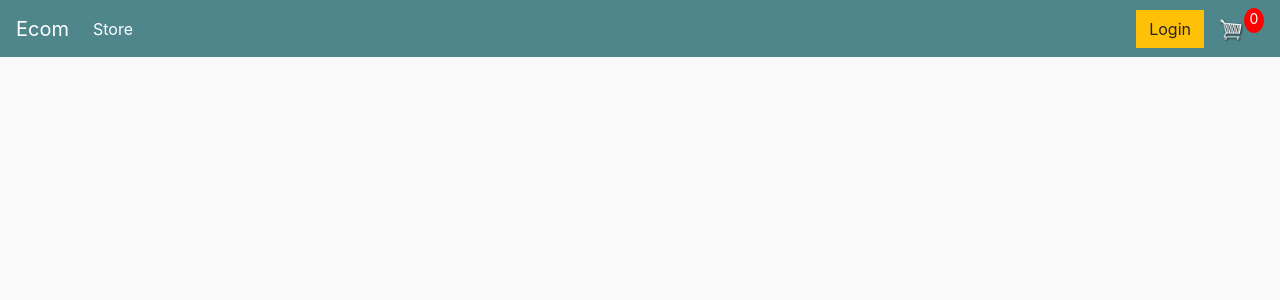
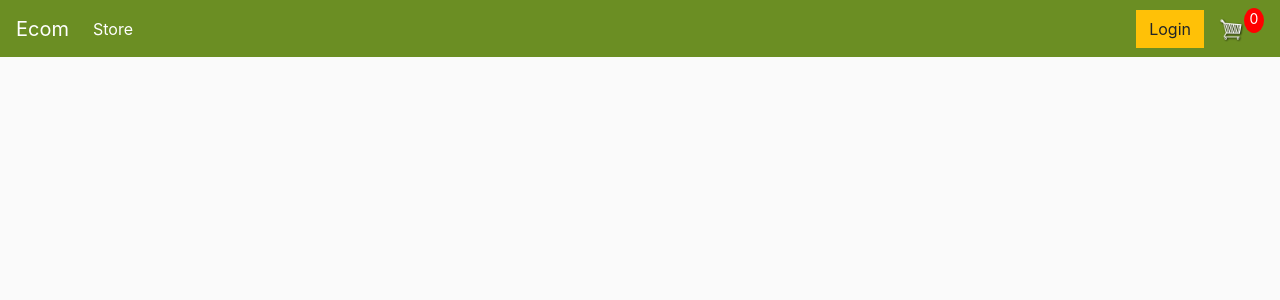
Before and after one commit to MaksSemenko/ecom_project, a Django app: page / in a window 1280 px wide. Shown: the top 300 px of the page. Run offline with Django 4.2, Linux system fonts and the light colour scheme; data that the repository does not hold is empty; some libraries are stand-ins or nearby versions.

Commit message:
change navbar color

```diff
--- a/static/css/main.css
+++ b/static/css/main.css
@@ -26,7 +26,7 @@ h1,h2,h3,h4,h5,h6{
 }
 
 .bg-dark{
-	background-color: #4f868c!important;
+	background-color: #6B8E23!important;
 }
 
 #cart-icon{
```
